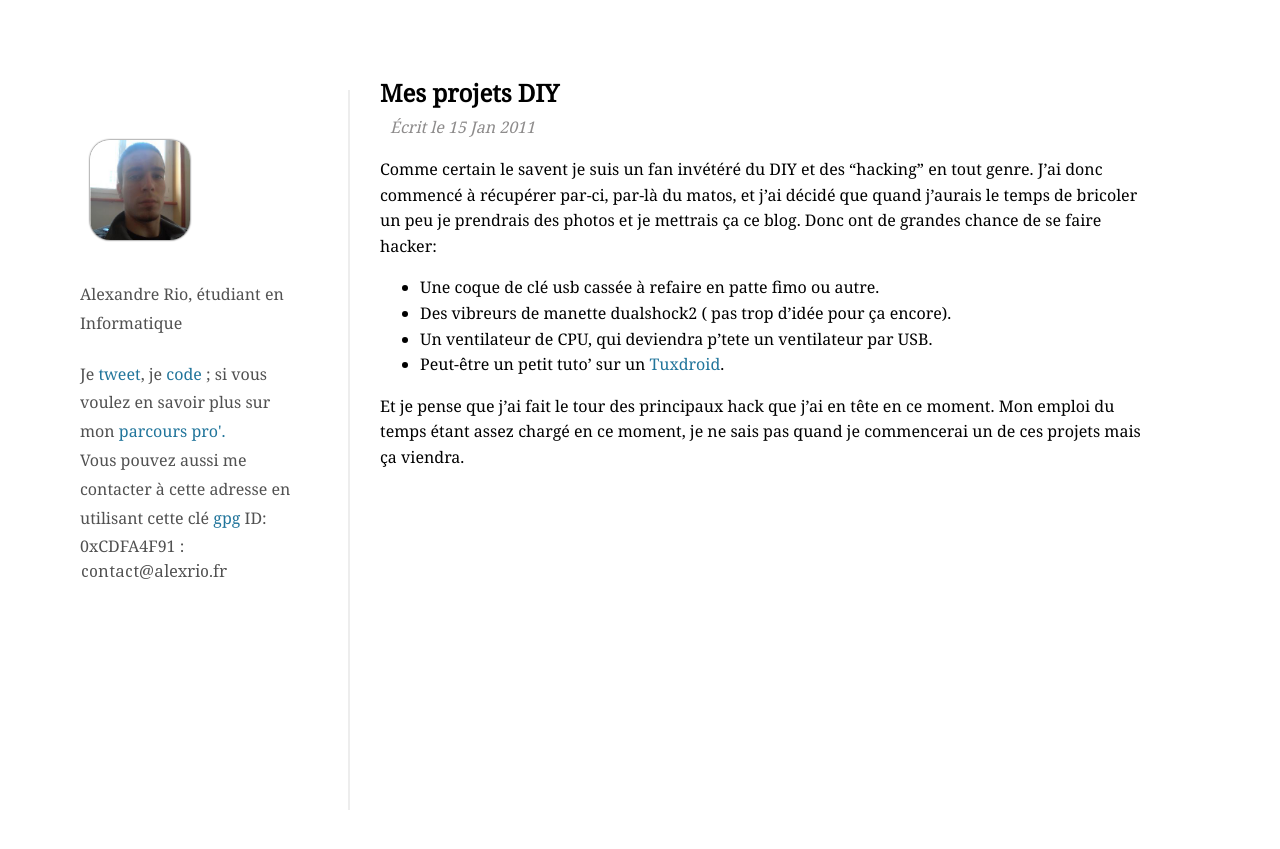
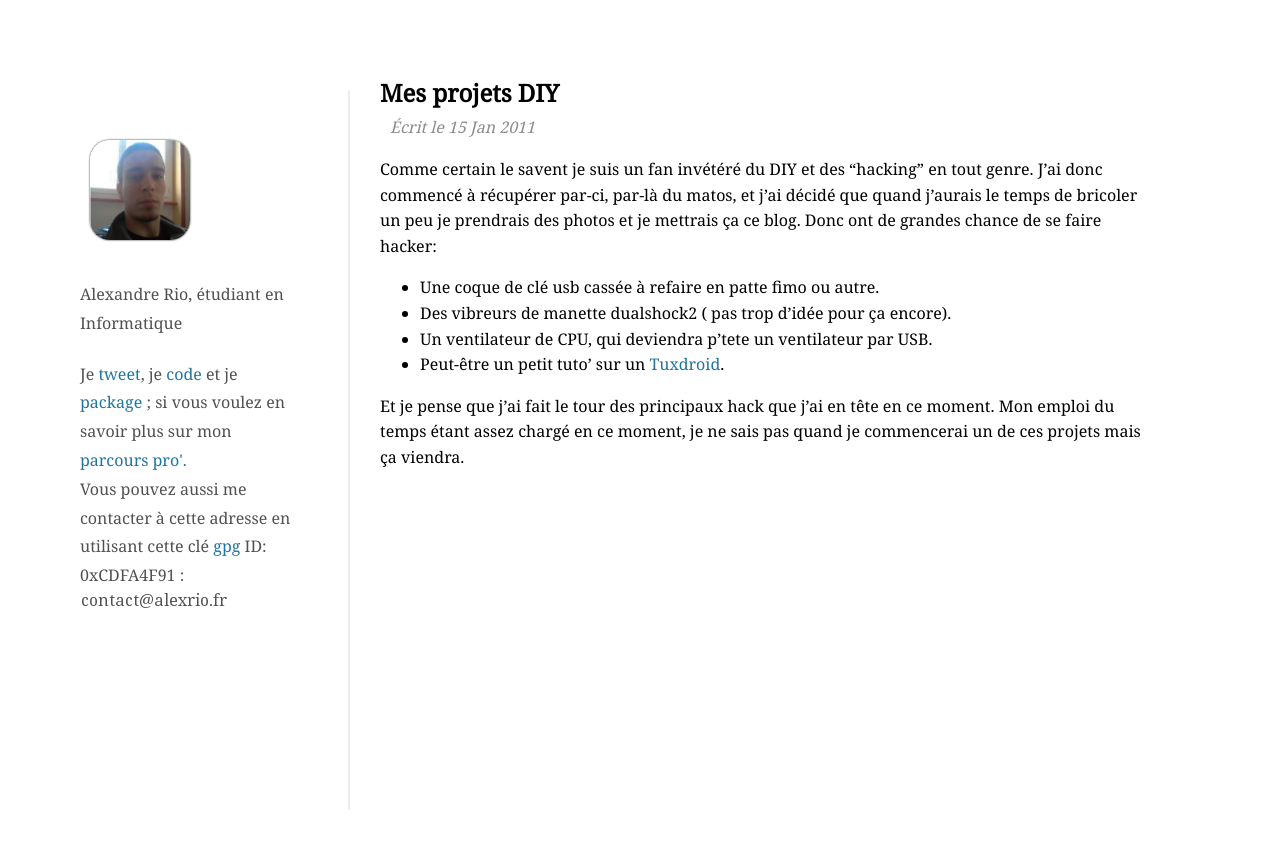
Before and after one commit to AlexandreRio/blog, a Jekyll site: the page built from _posts/2011-01-15-mes-projets-diy.md, in a window 1280 px wide. Shown: the top 849 px of the page. Built offline with Jekyll 4.4.1, drawn with Linux system fonts in a browser that asks for light colours; Markdown is read by kramdown in place of the engine named in the settings.

Commit message:
Add opensuse link to menu

```diff
--- a/_includes/aside.html
+++ b/_includes/aside.html
@@ -1,7 +1,8 @@
 <aside>
   <a href="/"><img class="photo" alt="photo" src="/assets/me.jpeg"/></a><p>Alexandre Rio, étudiant en Informatique</p><br />
-  <p>Je <a href="https://twitter.com/Rio_Alexandre">tweet</a>, je <a href="https://github.com/AlexandreRio">code</a>
-  ; si vous voulez en savoir plus sur mon <a href="http://fr.viadeo.com/fr/profile/alexandre.rio4">parcours pro'.</a> </p>
+  <p>Je <a href="https://twitter.com/Rio_Alexandre">tweet</a>, je <a href="https://github.com/AlexandreRio">code</a> et
+  je <a href="https://build.opensuse.org/project/subprojects/home:OrbitalRio">package</a> ; si vous voulez en savoir plus sur mon
+  <a href="http://fr.viadeo.com/fr/profile/alexandre.rio4">parcours pro'.</a> </p>
   <p>Vous pouvez aussi me contacter à cette adresse en utilisant cette clé <a href="/pubkey.asc">gpg</a> ID: 0xCDFA4F91 :</p>
   <p><img alt="email address" src="/assets/mail.png"/></p>
 </aside>
```
Also changed, not shown: 404.md (+1 -1 lines), _drafts/2013-08-15-Jekyll.md (line endings or trailing spaces).
